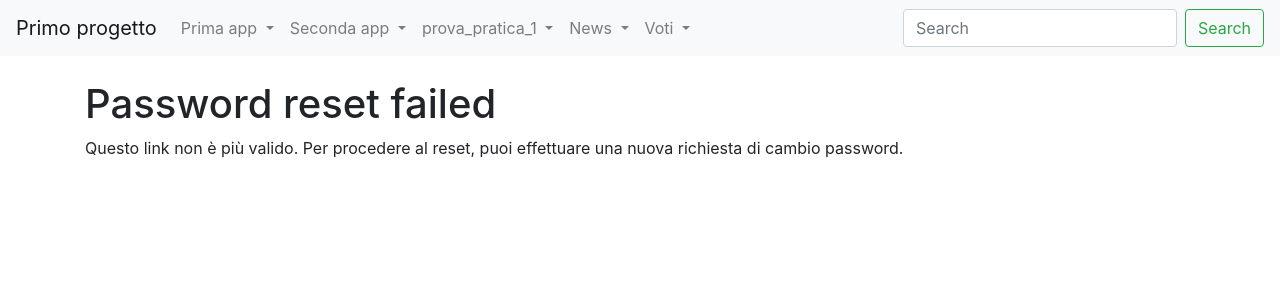
After one commit to SaraOberto/primo_progetto, a Django app: page /accounts/reset/1/1/ in a window 1280 px wide. The commit adds this page. Shown: the top 300 px of the page. Run offline with Django 4.2, Linux system fonts and the light colour scheme.

Commit message:
passo 24

```diff
--- a/primo_progetto/settings.py
+++ b/primo_progetto/settings.py
@@ -144,3 +144,9 @@ MEDIA_ROOT = "uploads"
 # https://docs.djangoproject.com/en/4.2/ref/settings/#default-auto-field
 
 DEFAULT_AUTO_FIELD = 'django.db.models.BigAutoField'
+
+# Redirect to home URL after login (Default redirects to /accounts/profile/)
+LOGIN_REDIRECT_URL = '/'
+
+
+EMAIL_BACKEND = 'django.core.mail.backends.console.EmailBackend'
--- a/primo_progetto/urls.py
+++ b/primo_progetto/urls.py
@@ -27,6 +27,5 @@ urlpatterns = [
     path('prova_pratica_1/', include("prova_pratica_1.urls", namespace = "prova_pratica_1")),
     path('voti/', include("voti.urls", namespace = "voti")),
     path('products/', include("products.urls", namespace = "products")),
-
-
+    path('accounts/', include('django.contrib.auth.urls')),
 ]
--- a/templates/base.html
+++ b/templates/base.html
@@ -83,7 +83,6 @@
           </form>
         </div>
       </nav>
-
         <div class="container my-4">
           <!--servirà per inserire i contenuti della pagina-->
           {%block content%}
@@ -92,6 +91,22 @@
           {%block script%}
           {%endblock script%}
         </div>
+
+      {% if request.user.is_authenticated %}
+        <li class="nav-item dropdown">
+            <a class="nav-link dropdown-toggle"  href="#" id="navbarDropdown" role="button" data-toggle="dropdown" aria-haspopup="true" aria-expanded="false">
+              {{request.user.username}}
+            </a>
+            <div class="dropdown-menu" aria-labelledby="navbarDropdown">
+              <div class="dropdown-divider"></div>
+              <a class="dropdown-item" href="{%url 'logout' %}">Esci</a>
+            </div>
+        </li>
+
+      {% endif %}
+
+
+
     <!-- Optional JavaScript; choose one of the two! -->
 
 
--- /dev/null
+++ b/templates/registration/logged_out.html
@@ -0,0 +1,5 @@
+{% extends "base.html" %}
+{% block content %}
+  <p>Logout effettuato</p>
+  <a href="{% url 'login'%}">Clicca qui per rieffettuare il login</a>
+{% endblock %}
--- /dev/null
+++ b/templates/registration/password_reset_complete.html
@@ -0,0 +1,5 @@
+{% extends "base.html" %}
+{% block content %}
+  <h1>Password cambiata con Successo!</h1>
+  <p><a href="{% url 'login' %}">Effettua il login</a></p>
+{% endblock %}
--- /dev/null
+++ b/templates/registration/password_reset_confirm.html
@@ -0,0 +1,28 @@
+{% extends "base.html" %}
+{% block content %}
+    {% if validlink %}
+        <p>Please enter (and confirm) your new password.</p>
+        <form action="" method="post">
+        {% csrf_token %}
+            <table>
+                <tr>
+                    <td>{{ form.new_password1.errors }}
+                        <label for="id_new_password1">Nuova password:</label></td>
+                    <td>{{ form.new_password1 }}</td>
+                </tr>
+                <tr>
+                    <td>{{ form.new_password2.errors }}
+                        <label for="id_new_password2">Conferma password:</label></td>
+                    <td>{{ form.new_password2 }}</td>
+                </tr>
+                <tr>
+                    <td></td>
+                    <td><input type="submit" value="Cambia la password" /></td>
+                </tr>
+            </table>
+        </form>
+    {% else %}
+        <h1>Password reset failed</h1>
+        <p>Questo link non è più valido. Per procedere al reset, puoi effettuare una nuova richiesta di cambio password.</p>
+    {% endif %}
+{% endblock %}
--- /dev/null
+++ b/templates/registration/password_reset_done.html
@@ -0,0 +1,4 @@
+{% extends "base.html" %}
+{% block content %}
+  <p>Ti abbiamo inviato via mail le istruzioni per il cambio password!. Visita la tua casella di posta e segui il link allegato per procedere.</p>
+{% endblock %}
--- /dev/null
+++ b/templates/registration/password_reset_email.html
@@ -0,0 +1,2 @@
+Qualcuno ha richiesto un password reset per l'account associato alla mail{{ email }}. Segui il link per procedere:
+{{ protocol}}://{{ domain }}{% url 'password_reset_confirm' uidb64=uid token=token %}
```
Also changed, not shown: templates/registration/login.html (added, +23 -0 lines), templates/registration/password_reset_form.html (added, +11 -0 lines), db.sqlite3. Lines whose indentation alone changed are shown as unchanged.
